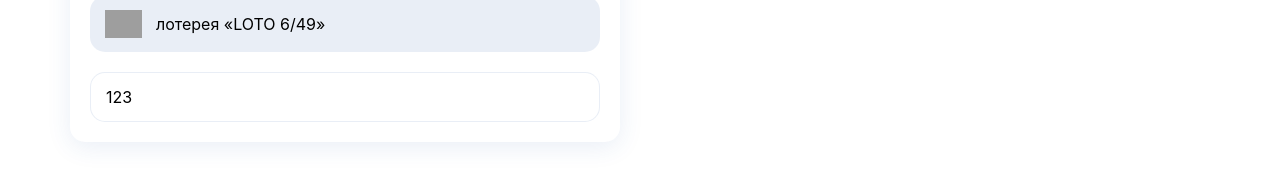
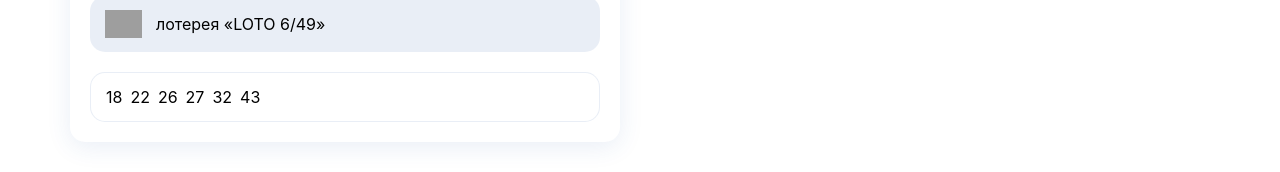
Before and after one commit to findelman/Random-number-generator, a React (Create React App) app: page / in a window 1280 px wide. Shown: the part 222-394 px from the top of the page. Built offline with nearby package versions, Linux system fonts and the light colour scheme; grey boxes are pictures that could not be loaded.

Commit message:
generate

```diff
--- a/src/App.tsx
+++ b/src/App.tsx
@@ -1,3 +1,4 @@
+import { click } from "@testing-library/user-event/dist/click";
 import React, { useState } from "react";
 import styled from "styled-components";
 
@@ -14,20 +15,53 @@
   margin: 90px auto 0px;
 `;
 
+const OutNumber = styled.div`
+  margin-right: 8px;
+`
+
 function App() {
-  const [change, setChange] = useState(['лотерея «LOTO 6/49»','https://static.sz.kz/img/logos/649.svg']);
-  const [changeText,changeImg] = change
+  const [change, setChange] = useState([
+    "лотерея «LOTO 6/49»",
+    "https://static.sz.kz/img/logos/649.svg",
+  ]);
+  const [changeText, changeImg] = change;
+
+  const [outNumbers, setOutNumbers] = useState([18,22,26,27,32,43]);
+
+  const [generateConifg, setGenerateConfig] = useState([6,46])
+  const [limitNumber, amountNumber] = generateConifg;
+
   function AccardionItemClick(event) {
-    let img = event.currentTarget.querySelector('img')
-    setChange([event.currentTarget.innerText,img.src])
+    let target = event.currentTarget;
+    let img = target.querySelector("img");
+    setChange([target.innerText, img.src]);
 
+    setGenerateConfig([parseInt(target.dataset.numberLimit),parseInt(target.dataset.amountNumber)])
+    console.log(limitNumber, amountNumber)
+    generateRandomNumbers()
   }
+
+  function generateRandomNumbers() {
+    let arr: number[] = []
+    for (let i = 0; i < limitNumber; i++) {
+      let randomNumber = Math.floor(Math.random() * amountNumber)
+      arr.push(randomNumber)
+    }
+    console.log(limitNumber, amountNumber)
+    setOutNumbers(arr.sort((a,b) => a -b))
+  }
+
   return (
     <Container>
       <div>
-          <GeneratorBox click={AccardionItemClick}  text={changeText} img={changeImg} numbers={'123'}></GeneratorBox>
-          <Buttons></Buttons>
-          <Accardion/>
+        <GeneratorBox
+          click={AccardionItemClick}
+          text={changeText}
+          img={changeImg}
+          numbers={outNumbers.map((item) => <OutNumber>{item}</OutNumber>)}
+        ></GeneratorBox>
+        <Buttons handleClick={generateRandomNumbers} />
+        <Accardion />
       </div>
       <div>
         <StatisticsBox text={changeText}></StatisticsBox>
--- a/src/commponents/generator-box/accardion-item.tsx
+++ b/src/commponents/generator-box/accardion-item.tsx
@@ -14,9 +14,9 @@
   width: 37px;
   margin-right: 14px;
 `;
-export const AccardionItem = ({ img, actionHandler, text }) => {
+export const AccardionItem = ({ img, actionHandler, text,limit, amount }) => {
   return (
-    <Box onClick={actionHandler}>
+    <Box data-number-limit={limit} onClick={actionHandler} data-amount-number={amount}>
       <BoxImg src={img} />
       {text}{" "}
     </Box>
--- a/src/commponents/generator-box/buttons.tsx
+++ b/src/commponents/generator-box/buttons.tsx
@@ -22,10 +22,10 @@
 column-gap: 10px;
 
 `
-export const Buttons = () => {
-  return (
+export const Buttons = ({handleClick}) => {
+ return (
     <ButtonsWrapper>
-      <GenerateButton>Сгенерировать</GenerateButton>
+      <GenerateButton onClick={handleClick}>Сгенерировать</GenerateButton>
       <GenerateButton primary>Купить билет</GenerateButton>
     </ButtonsWrapper>
   );
--- a/src/commponents/generator-box/index.tsx
+++ b/src/commponents/generator-box/index.tsx
@@ -89,12 +89,15 @@
           <AccardionTitle>{text}</AccardionTitle>
           <AccardionWrapperHidden accardion={accardion}>
             <AccardionItem
-
+              limit={6}
+              amount={49}
               actionHandler={click}
               img={"https://static.sz.kz/img/logos/649.svg"}
               text={"лотерея «LOTO 6/49»"}
             />
             <AccardionItem
+              limit={5}
+              amount={36}
               actionHandler={click}
               img={"https://static.sz.kz/img/logos/536.svg"}
               text={"лотерея «5/36»"}
```
Lines whose indentation alone changed are shown as unchanged.
